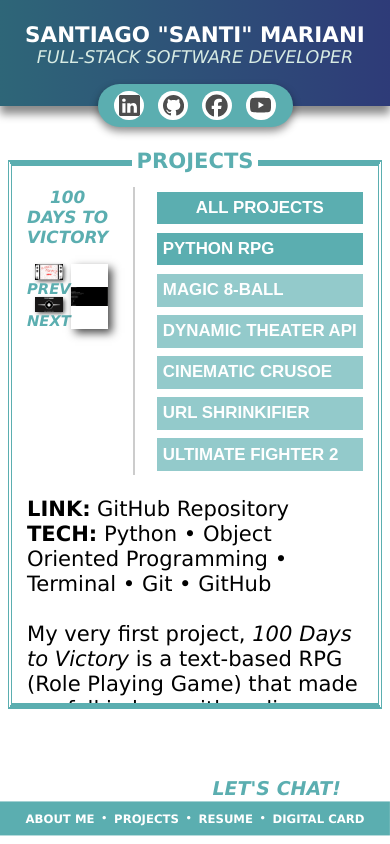
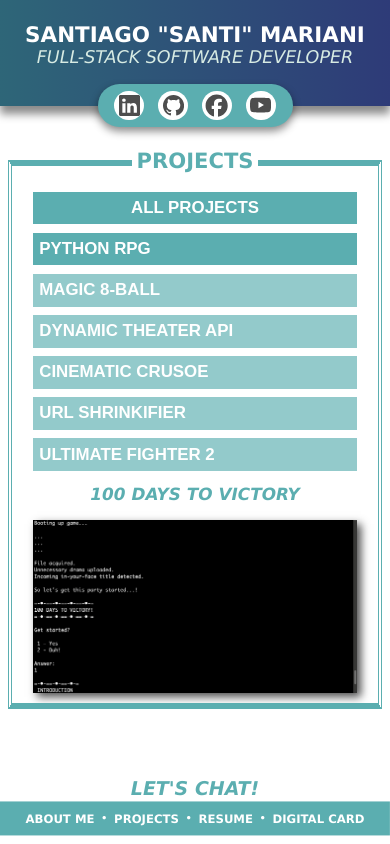
Before and after one commit to santimariani/portfolio, a React (Vite) app: page /projects in a window 390 px wide. Built offline with nearby package versions, Linux system fonts and the light colour scheme.

Commit message:
fixed Lets Chat

```diff
--- a/src/CSS/ContentArea.css
+++ b/src/CSS/ContentArea.css
@@ -187,17 +187,16 @@ footer {
     font-weight: bold;
     text-decoration: none;
     height: 3vh;
-    width: auto;
+    width: 100vw;
     left: 0vw;
     bottom: 5vh;
     color: #fff;
     padding: 0;
     white-space: nowrap;
-    z-index: 4;
     cursor: pointer;
-    right: 0;
-    color: #fff;
-    padding: 0;
+    align-items: center;
+    justify-content: center;
+    text-align: center;
   }
 
   #contactButton a {
@@ -228,16 +227,16 @@ footer {
 
   h2 {
     transform: none;
+    left: 50%;
+    transform: translateX(-50%);
     width: auto;
     white-space: nowrap;
-    text-align: center;
     padding: 0;
     background-color: white;
     color: rgb(91, 174, 176);
     margin: 0;
     padding-left: 0.5vh;
     padding-right: 0.5vh;
-    z-index: 5;
     font-size: 2.25vh;
     font-style: italic;
   }
--- a/src/CSS/Projects.css
+++ b/src/CSS/Projects.css
@@ -1,6 +1,6 @@
 #overalGrid {
-  width: 100%;
-  height: 100%;
+  width: 100vw;
+  height: 100vh;
   display: grid;
   grid-template-rows: 1.5fr 1fr;
 }
@@ -112,7 +112,6 @@
   border: none;
   text-transform: uppercase;
   transition: background-color 0.3s ease;
-
 }
 
 .projectButtonOutliers {
@@ -154,7 +153,7 @@
 }
 
 .navLink:hover {
-  color: rgb(46, 59, 120)
+  color: rgb(46, 59, 120);
 }
 
 .bold {
@@ -176,3 +175,183 @@
 .italics {
   font-style: italic;
 }
+
+@media (max-width: 700px) {
+  #overalGrid {
+    width: 100vw;
+    height: 100vh;
+  }
+
+  #topRow {
+    width: 100%;
+    height: 75%;
+    height: auto;
+    display: flex;
+    flex-direction: column-reverse;
+  }
+
+  #topLeftSide {
+    display: flex;
+    flex-direction: column;
+    padding-right: 0vh;
+    border-right: 0vh solid #ccc;
+
+  }
+
+  #titleArea {
+    display: flex;
+    text-align: center;
+    justify-content: center;
+    align-items: center;
+    color: rgb(91, 174, 176);
+    text-transform: uppercase;
+    font-weight: bold;
+    margin-bottom: 1vh;
+    font-style: italic;
+    padding-bottom: 1vh;
+  }
+  #thumbnailArea {
+    display: flex;
+    flex-direction: column-reverse;
+  }
+
+  #prevNextThumbnails {
+    display: flex;
+    flex-direction: row;
+    align-items: center;
+    justify-content: space-around;
+  }
+
+  .square {
+    width: 65%;
+    height: auto;
+    display: flex;
+    flex-direction: column;
+    justify-content: space-between;
+    align-items: center;
+    cursor: pointer;
+  }
+
+  .square img {
+    max-width: 90%;
+    object-fit: cover;
+    box-shadow: 0.25vh 0.25vh 0.5vh rgba(0, 0, 0, 0.7);
+  }
+
+  .square p {
+    color: rgb(91, 174, 176);
+    text-transform: uppercase;
+    font-weight: bold;
+    font-size: 1.75vh;
+    font-style: italic;
+  }
+
+  #mainProjectThumbail {
+    display: flex;
+    flex-direction: row;
+    justify-content: center;
+    align-items: center;
+    box-shadow: 0.5vh 0.5vh 1vh rgba(0, 0, 0, 0.7);
+    margin-bottom: 2.2vh;
+  }
+
+  #mainProjectThumbail img {
+    max-width: 100%;
+    max-height: 100%;
+    object-fit: cover;
+    transition: transform 0.3s ease;
+  }
+
+  #mainProjectThumbail:hover img {
+    transform: scale(1.1);
+  }
+
+  #topRightSide {
+    display: flex;
+    flex-direction: column;
+    align-items: flex-start;
+    justify-content: center;
+    padding-left: 0vh;
+    padding-bottom: 1vh;
+    overflow: visible;
+  }
+
+  .projectButton,
+  .projectButtonOutliers {
+    width: 100%;
+    font-size: 2vh;
+    text-align: left;
+    font-weight: bold;
+    background-color: rgba(91, 175, 176, 0.654);
+    color: #fff;
+    padding: 0.75vh 0.75vh;
+    margin: 0.5vh 0;
+    white-space: nowrap;
+    cursor: pointer;
+    border: none;
+    text-transform: uppercase;
+    transition: background-color 0.3s ease;
+  }
+
+  .projectButtonOutliers {
+    background-color: rgb(91, 174, 176);
+    text-align: center;
+  }
+
+  #topRightSide .active {
+    background-color: rgb(91, 174, 176);
+  }
+
+  #commentsSection {
+    display: flex;
+    flex-direction: column;
+    padding-top: 2.5vh;
+    box-sizing: border-box;
+    width: 100%;
+    height: 25%;
+    text-align: left;
+    overflow: visible;
+    font-size: 2.5vh;
+  }
+
+  #commentsSection .bold {
+    font-weight: bold;
+    text-transform: uppercase;
+    font-size: 2.5vh;
+  }
+
+  #commentsSection .italics {
+    font-style: italic;
+    font-size: 2.5vh;
+  }
+
+  .navLink {
+    text-decoration: none; /* Remove underline */
+    color: inherit; /* Use the inherited text color */
+    padding: 0.75vh; /* Optional: Add some padding around the link */
+  }
+
+  .navLink:hover {
+    color: rgb(46, 59, 120);
+  }
+
+  .bold {
+    font-weight: bold;
+  }
+
+  .center {
+    justify-content: center;
+    align-items: center;
+    text-align: center;
+  }
+
+  .left {
+    text-align: left;
+    justify-content: flex-start;
+    align-items: flex-start;
+  }
+
+  .italics {
+    font-style: italic;
+  }
+}
```
